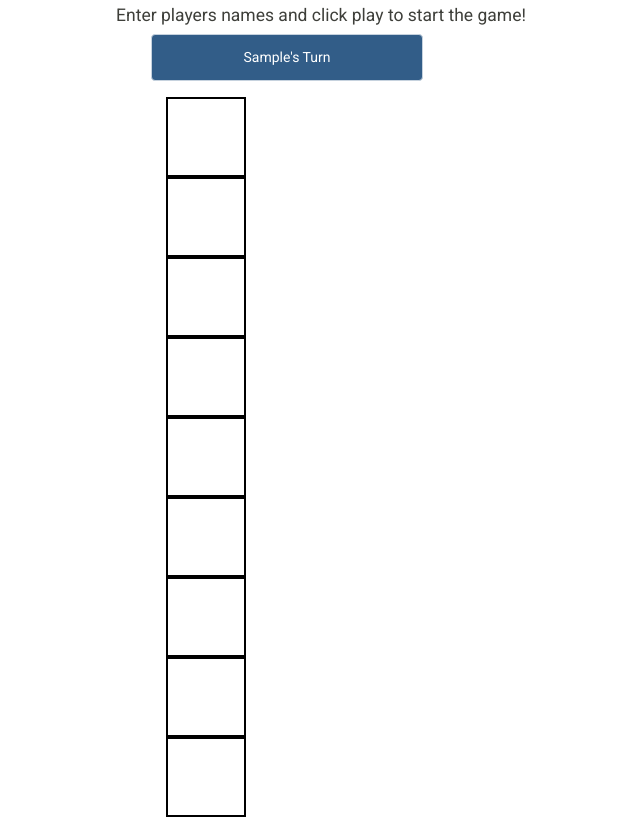
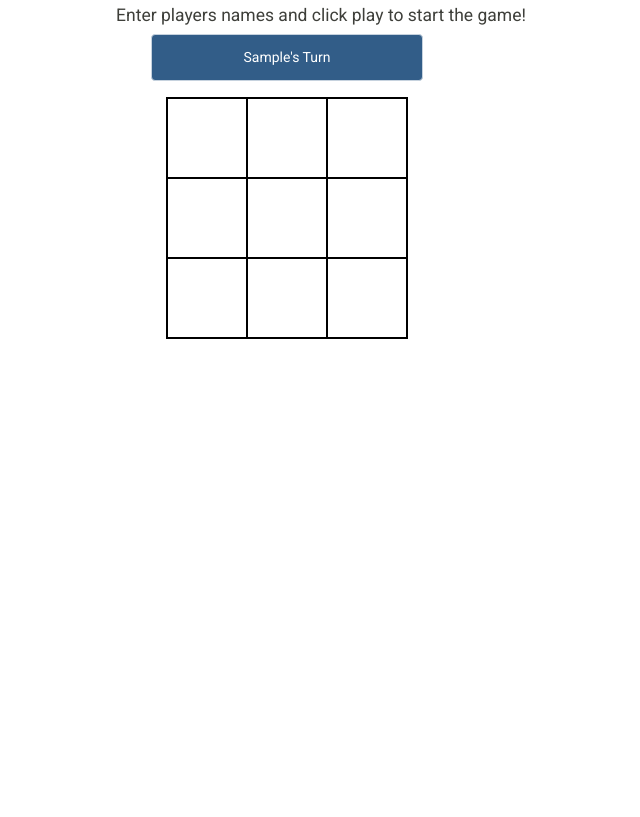
Before and after one commit to santiagt/tic-tac-toe, a website built with Parcel: page index.html in a window 1280 px wide. Both pictures are taken after typing "Sample", "Sample" into the empty fields and a click on the button "Play". Shown: the part 61-878 px from the top of the page, without its empty margins (319-959 px from the left). After the commit the page ends 800 px from the top, so only its background shows below. Built offline with nearby package versions, Linux system fonts and the light colour scheme.

Commit message:
added cells to html

```diff
--- a/index.html
+++ b/index.html
@@ -27,19 +27,19 @@
       <div class="container mx-auto">
         <table id="Board">
           <tr>
-            <div class="cell text-center display-4"></div>
-            <div class="cell text-center display-4"></div>
-            <div class="cell text-center display-4"></div>
+            <td class="cell text-center display-4"></td>
+            <td class="cell text-center display-4"></td>
+            <td class="cell text-center display-4"></td>
           </tr>
           <tr>
-            <div class="cell text-center display-4"></div>
-            <div class="cell text-center display-4"></div>
-            <div class="cell text-center display-4"></div>
+            <td class="cell text-center display-4"></td>
+            <td class="cell text-center display-4"></td>
+            <td class="cell text-center display-4"></td>
           </tr>
           <tr>
-            <div class="cell text-center display-4"></div>
-            <div class="cell text-center display-4"></div>
-            <div class="cell text-center display-4"></div>
+            <td class="cell text-center display-4"></td>
+            <td class="cell text-center display-4"></td>
+            <td class="cell text-center display-4"></td>
           </tr>
         </table>
       </div>
```
